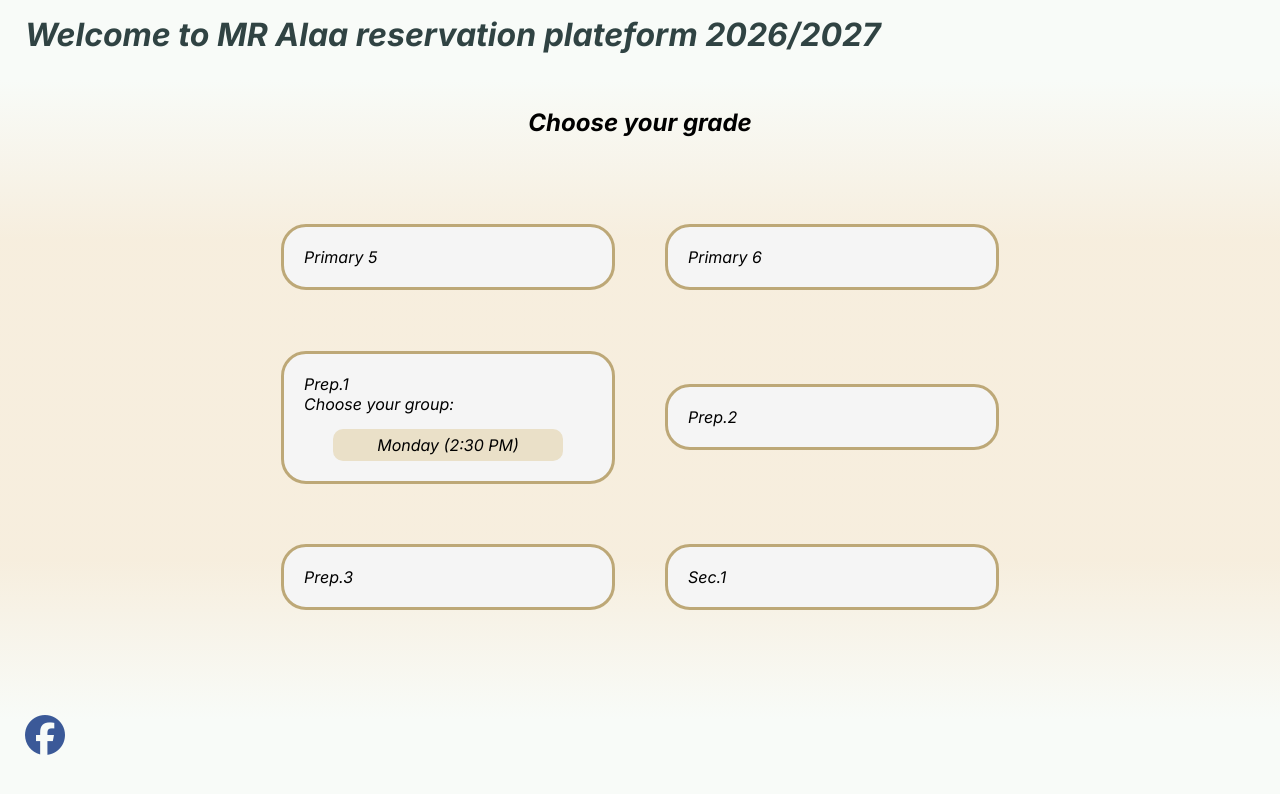
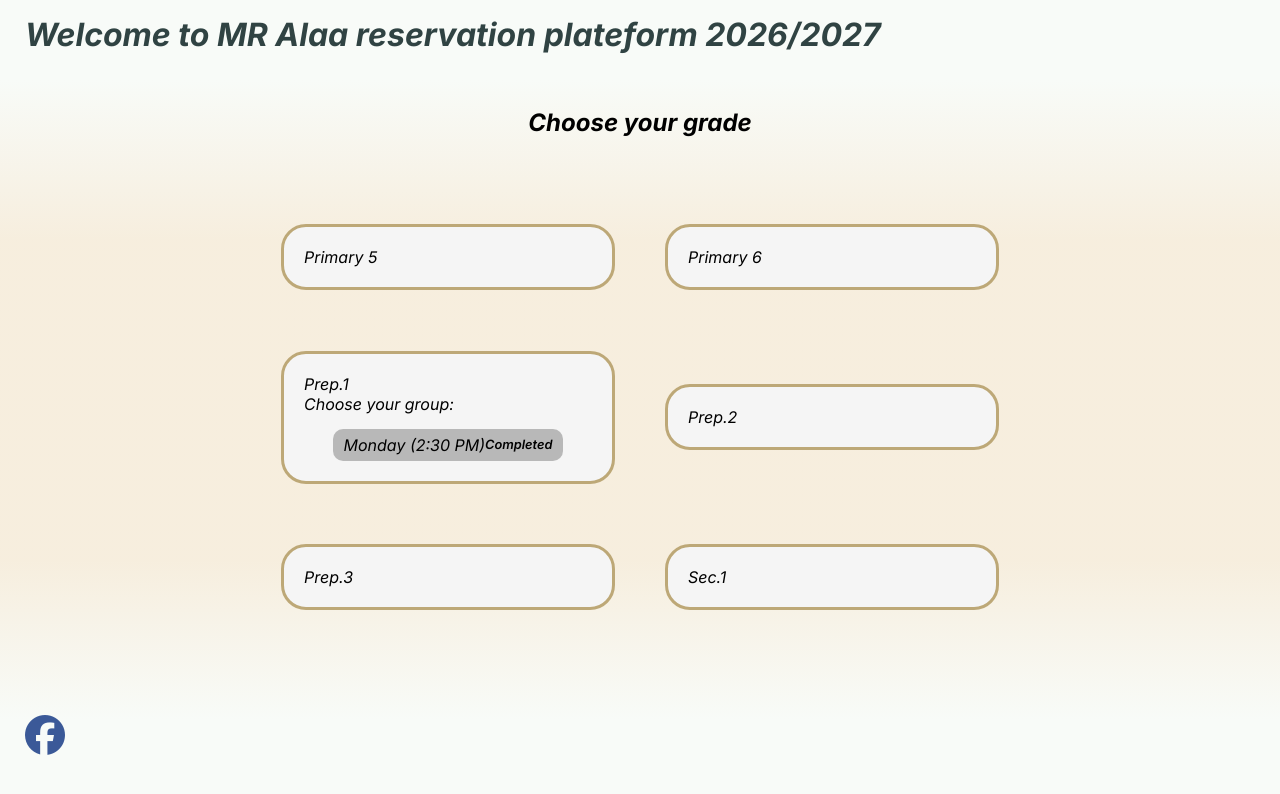
Before and after one commit to omaralaa-eng/Mr.Alaa-reservation-plateform, a React (Vite) app: page / in a window 1280 px wide. Both pictures are taken after a click on the element "Prep.1". Shown: the top 794 px of the page. Built offline with nearby package versions, Linux system fonts and the light colour scheme.

Commit message:
Upload website

```diff
--- a/src/App.jsx
+++ b/src/App.jsx
@@ -178,13 +178,16 @@ function App() {
                   <>
                     <p>Choose your group:</p>
                     <div className="option">
-                      <p
+                      {/* <p
                         onClick={() => {
                           setsubmit(true);
-                          setgroup("Monday");
+                          setgroup("Saturday");
                         }}
                       >
-                        Monday (2:30 PM)
+                        Saturday (12:30 PM)
+                      </p> */}
+                      <p className="disables">
+                        Monday (2:30 PM) <span>Completed</span>
                       </p>
                     </div>
                   </>
```
